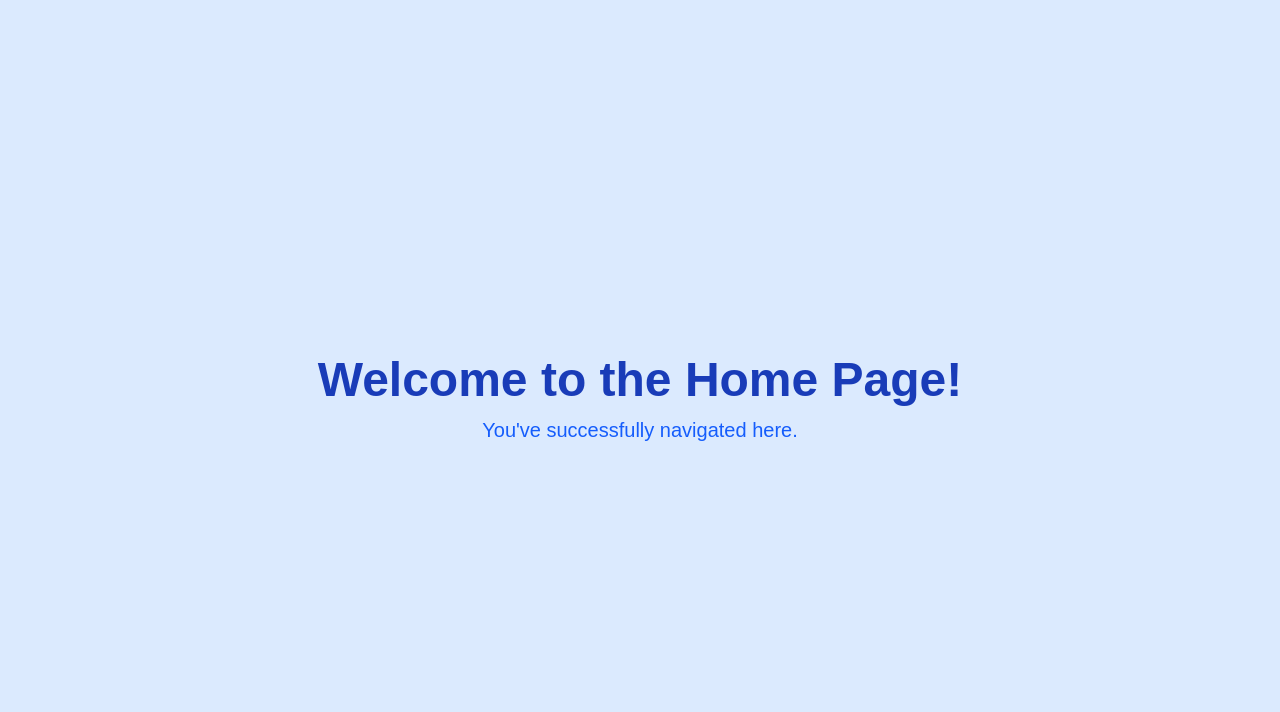
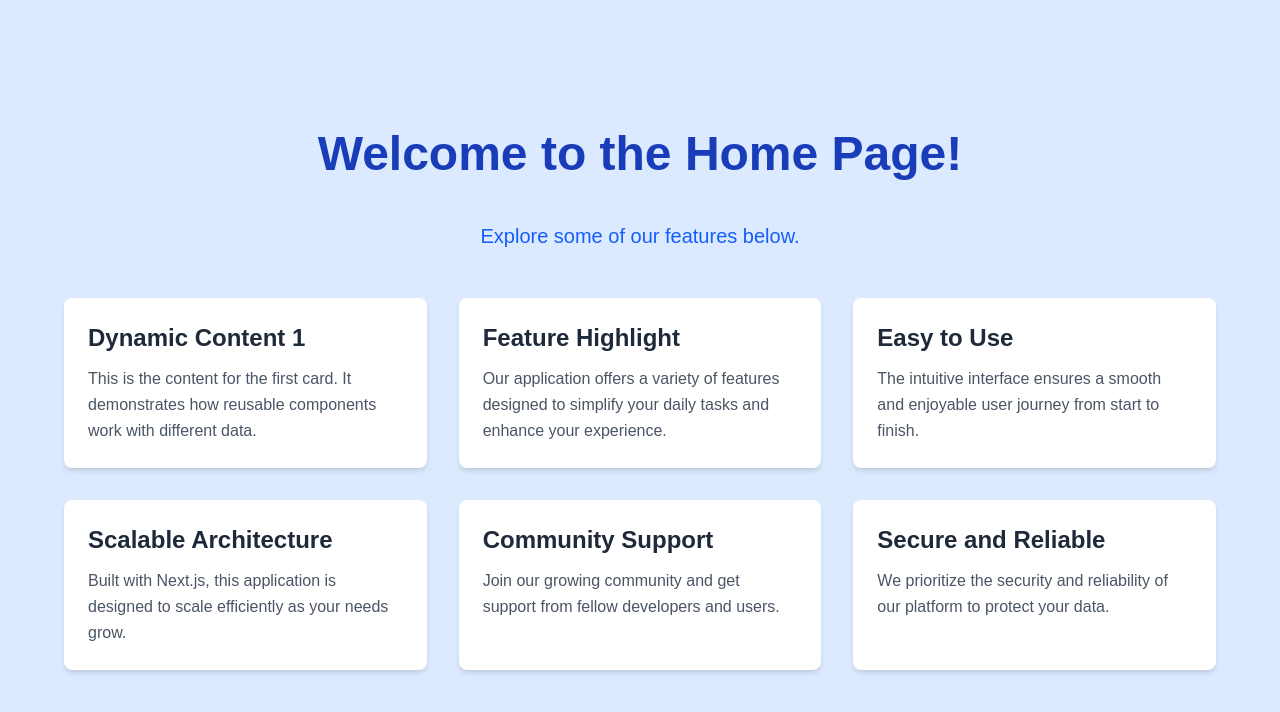
Before and after one commit to shyaka-ndamukunda/alx-project-0x02-setup, a Next.js app in the folder alx-project-0x02/: page /home in a window 1280 px wide. Shown: the top 712 px of the page. Built offline with nearby package versions, Linux system fonts and the light colour scheme.

Commit message:
Created reusable Card component and integrated into home page

```diff
--- /dev/null
+++ b/alx-project-0x02/components/common/Card.tsx
@@ -0,0 +1,15 @@
+    // components/common/Card.tsx
+
+    import React from 'react';
+    import { CardProps } from '@/interfaces'; // Import CardProps
+
+    const Card: React.FC<CardProps> = ({ title, content }) => {
+      return (
+        <div className="bg-white p-6 rounded-lg shadow-md hover:shadow-lg transition-shadow duration-300 transform hover:scale-105">
+          <h2 className="text-2xl font-semibold text-gray-800 mb-3">{title}</h2>
+          <p className="text-gray-600 leading-relaxed">{content}</p>
+        </div>
+      );
+    };
+
+    export default Card;
--- a/alx-project-0x02/interfaces/index.ts
+++ b/alx-project-0x02/interfaces/index.ts
@@ -1,2 +1,24 @@
     // interfaces/index.ts
     // This file will contain shared TypeScript interfaces.
+        // interfaces/index.ts
+    import { ReactNode } from 'react';
+
+    export interface ButtonProps {
+      buttonLabel: string
+      buttonSize?: string
+      buttonBackgroundColor?: 'red' | 'blue' | 'orange' | 'green'
+      action?: () => void
+    }
+
+    export interface LayoutProps {
+      children: ReactNode;
+    }
+
+    export interface PageRouteProps {
+      pageRoute: string
+    }
+
+    export interface CardProps {
+      title: string;
+      content: string;
+    }
--- a/alx-project-0x02/pages/home.tsx
+++ b/alx-project-0x02/pages/home.tsx
@@ -1,6 +1,7 @@
     // pages/home.tsx
 
     import Head from 'next/head';
+    import Card from '@/components/common/Card'; // Import the Card component
 
     const HomePage: React.FC = () => {
       return (
@@ -9,13 +10,40 @@
             <title>Home Page</title>
             <meta name="description" content="This is the Home page of ALX Project 0x02" />
           </Head>
-          <div className="flex flex-col items-center justify-center min-h-screen py-2 bg-blue-100">
-            <h1 className="text-5xl font-bold text-blue-800">
+          <div className="flex flex-col items-center justify-center min-h-screen py-8 bg-blue-100 px-4">
+            <h1 className="text-5xl font-bold text-blue-800 mb-8">
               Welcome to the Home Page!
             </h1>
-            <p className="mt-3 text-xl text-blue-600">
-              You've successfully navigated here.
+            <p className="mt-3 text-xl text-blue-600 mb-12">
+              Explore some of our features below.
             </p>
+
+            <div className="grid grid-cols-1 md:grid-cols-2 lg:grid-cols-3 gap-8 w-full max-w-6xl">
+              <Card
+                title="Dynamic Content 1"
+                content="This is the content for the first card. It demonstrates how reusable components work with different data."
+              />
+              <Card
+                title="Feature Highlight"
+                content="Our application offers a variety of features designed to simplify your daily tasks and enhance your experience."
+              />
+              <Card
+                title="Easy to Use"
+                content="The intuitive interface ensures a smooth and enjoyable user journey from start to finish."
+              />
+              <Card
+                title="Scalable Architecture"
+                content="Built with Next.js, this application is designed to scale efficiently as your needs grow."
+              />
+              <Card
+                title="Community Support"
+                content="Join our growing community and get support from fellow developers and users."
+              />
+              <Card
+                title="Secure and Reliable"
+                content="We prioritize the security and reliability of our platform to protect your data."
+              />
+            </div>
           </div>
         </>
       );
```
